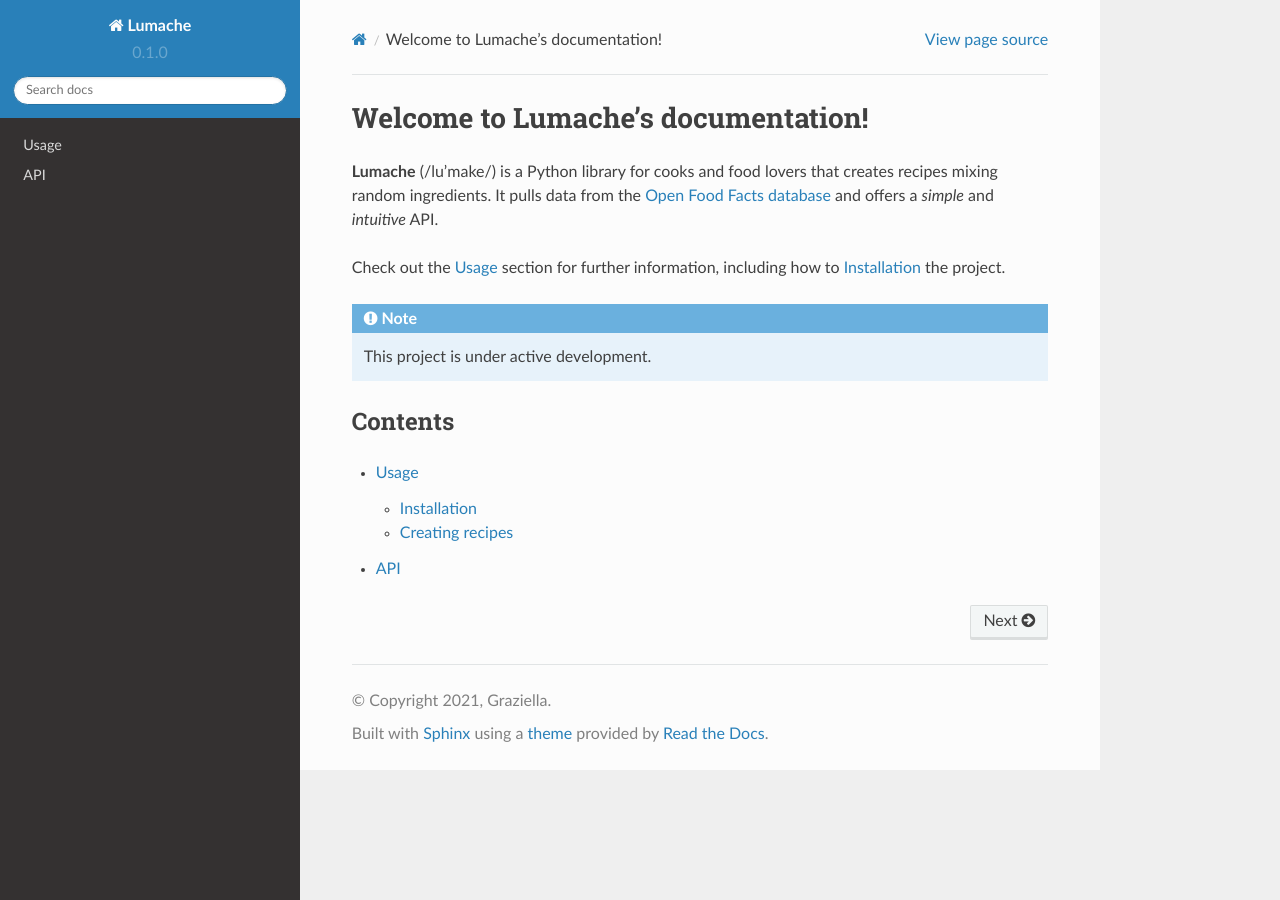
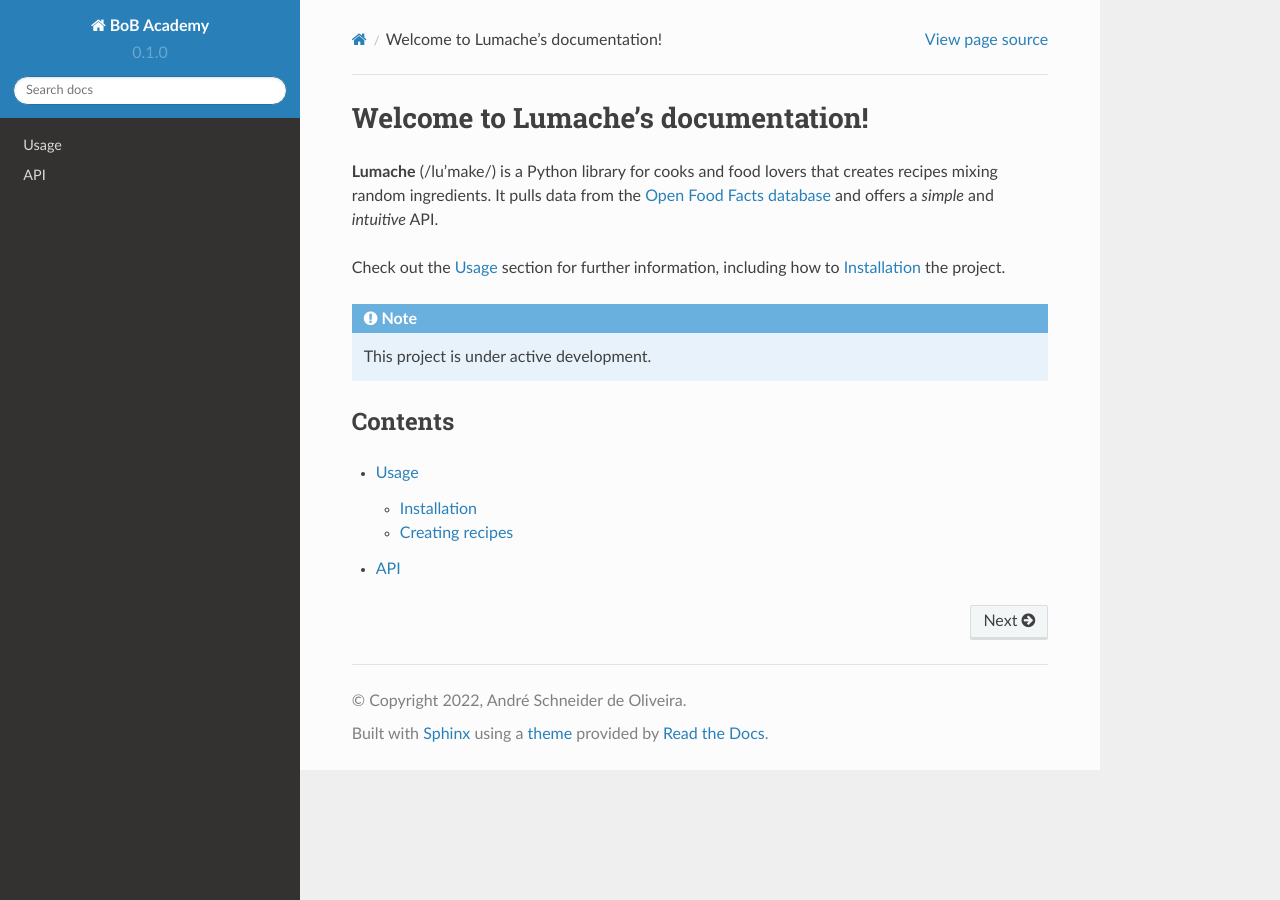
Before and after one commit to UTFPR-Robotics/BOB_academy, a Sphinx documentation site: the page built from docs/source/index.rst, in a window 1280 px wide. Built offline with Sphinx 7.4.7 and the Read the Docs theme 2.0.0, drawn with Linux system fonts in a browser that asks for light colours.

Commit message:
Update conf.py

```diff
--- a/docs/source/conf.py
+++ b/docs/source/conf.py
@@ -2,9 +2,9 @@
 
 # -- Project information
 
-project = 'Lumache'
-copyright = '2021, Graziella'
-author = 'Graziella'
+project = 'BoB Academy'
+copyright = '2022, André Schneider de Oliveira'
+author = 'André Schneider de Oliveira'
 
 release = '0.1'
 version = '0.1.0'
```
